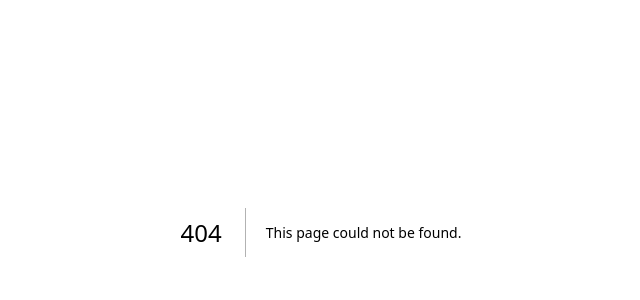
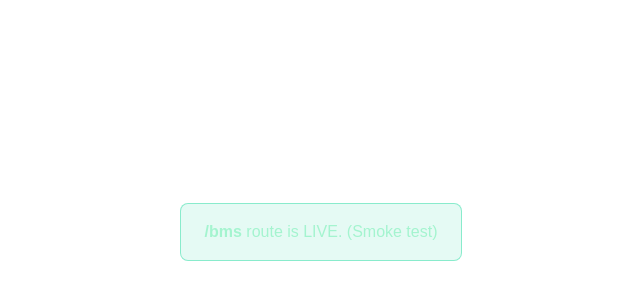
Before and after one commit to Edwardserb/nextjs-boilerplate, a Next.js app: page /bms in a window 1280 px wide. Before the commit this address had no page. Shown: the part 168-468 px from the top of the page, without its empty margins (319-959 px from the left). Built offline with nearby package versions, Linux system fonts and the light colour scheme.

Commit message:
Create page.tsx

```diff
--- /dev/null
+++ b/app/bms/page.tsx
@@ -0,0 +1,10 @@
+export const metadata = { title: "BMS • Smoke Test" };
+export default function Page() {
+  return (
+    <main className="min-h-screen grid place-items-center p-10">
+      <div className="rounded-lg border border-emerald-400/40 bg-emerald-400/10 px-6 py-4 text-emerald-200">
+        <b>/bms</b> route is LIVE. (Smoke test)
+      </div>
+    </main>
+  );
+}
```
